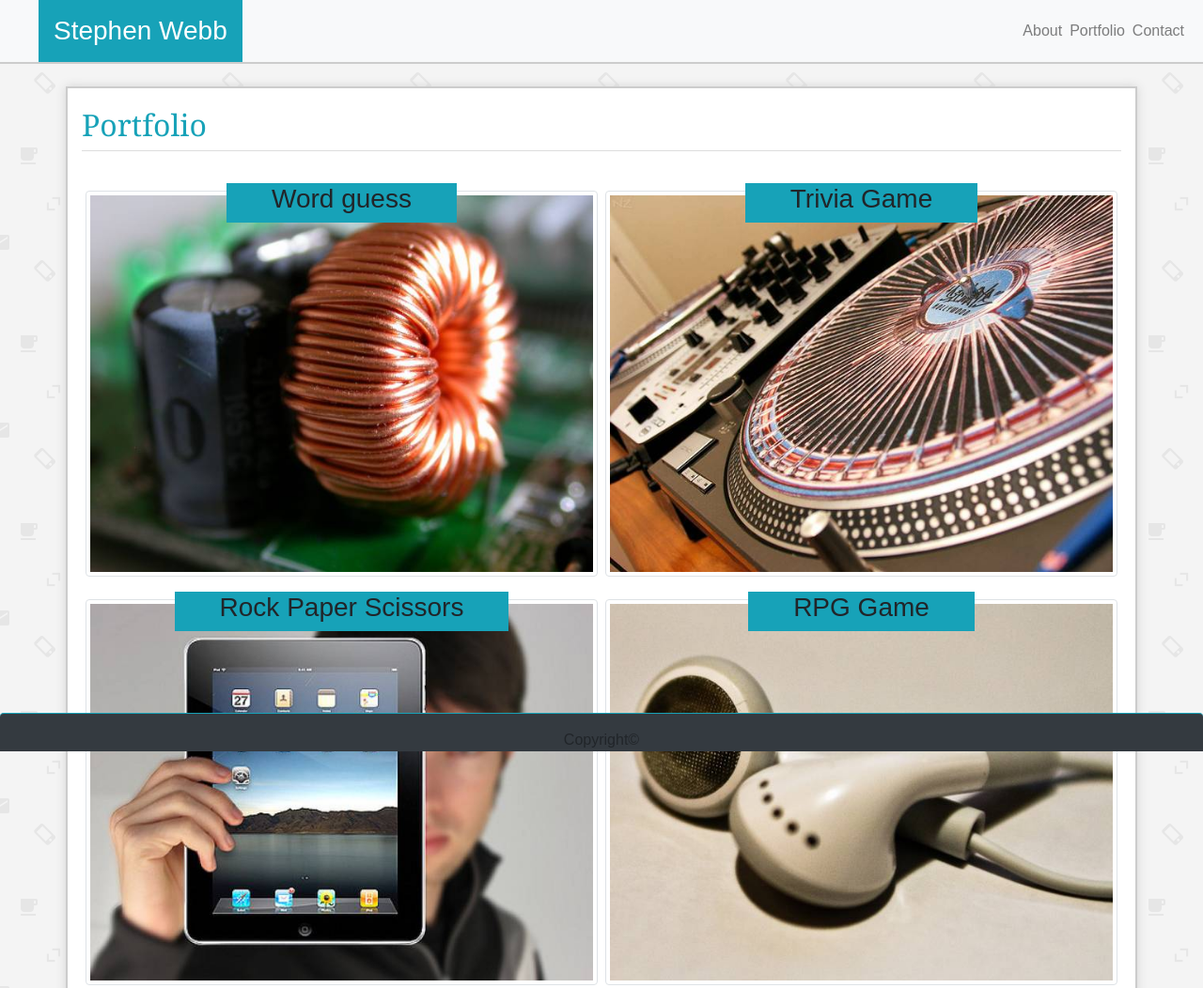
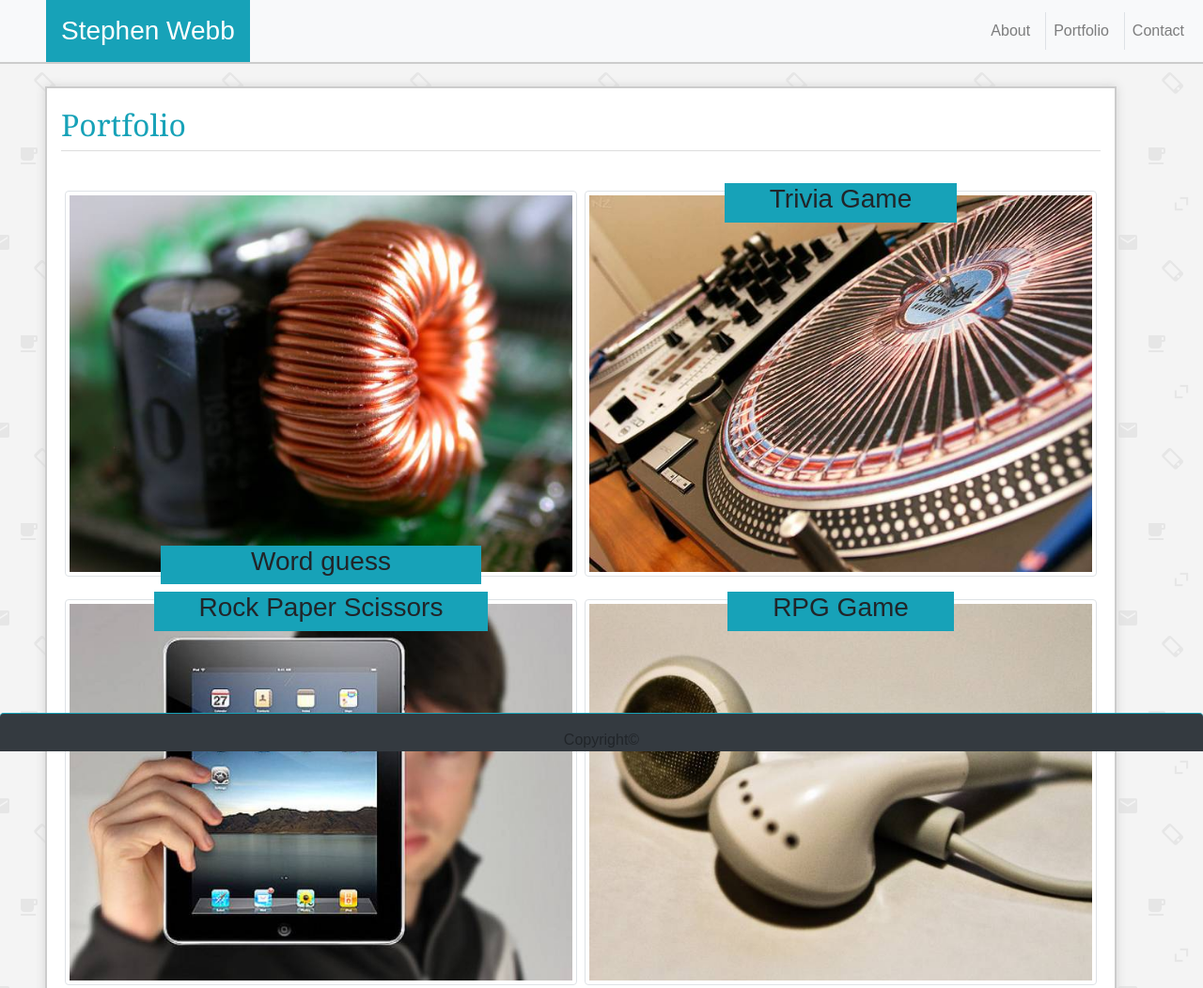
Before and after one commit to stevie2codes/responsive-basic-portfolio, a plain HTML site: page portfolio.html in a window 1280 px wide. Shown: the top 1052 px of the page at 94% size. Drawn offline with nearby package versions, Linux system fonts and the light colour scheme.

Commit message:
adjusted margins on name in header and main content container across all html pages.

```diff
--- a/portfolio.html
+++ b/portfolio.html
@@ -16,34 +16,34 @@
 
 <body>
 
-  <nav class=" d-flex  p-0 flex-wrap navbar navbar-expand-lg navbar-light mb-4 bg-light">
+  <nav class=" d-flex  p-0  m-0 flex-wrap navbar navbar-expand-sm navbar-light mb-4 bg-light">
     <div class="row">
-      <div class="navbar-brand col-xs-4 p-0 ml-2">
+      <div class="navbar-brand col-xs-4 p-0 ml-3">
         <h3 class="bg-info d-sm-inline-flex text-white p-3 ml-5 mb-0">Stephen Webb</h3>
       </div>
     </div>
-    <ul class="navbar-nav ml-auto d-flex flex-row mr-3">
+    <ul class="navbar-nav ml-auto  d-flex flex-row mr-3 ">
       <li class="nav-item">
-        <a class="nav-link p-1" href="index.html">About</a>
+        <a class="nav-link pr-3 border-right" href="index.html">About</a>
       </li>
       <li class="nav-item">
-        <a class="nav-link p-1" href="portfolio.html">Portfolio</a>
+        <a class="nav-link pr-3 border-right" href="portfolio.html">Portfolio</a>
       </li>
       <li class="nav-item">
-        <a class="nav-link p-1" href="contact.html">Contact</a>
+        <a class="nav-link pr-1" href="contact.html">Contact</a>
       </li>
     </ul>
   </nav>
 
-  <div class="container custom mb-4">
+  <div class="container custom mb-4 ml-5">
     <div class="head-about text-info">
       <h2>Portfolio</h2>
     </div>
-    <div class="container">
+    <div class="container mb-3">
       <div class="row">
         <div class="col-sm-6 p-1 position-relative d-flex justify-content-center">
-          <div class="position-absolute bg-info">
-            <h3 class="mx-5">Word guess</h3>
+          <div class="position-absolute bg-info align-self-end">
+            <h3 class="px-sm-5 mx-sm-5">Word guess</h3>
           </div>
           <img src="/assets/images/technics-1.jpg" class="m-2 img-thumbnail" alt="">
         </div>
@@ -72,6 +72,8 @@
           <img src="/assets/images/technics.jpg" class="m-2 img-thumbnail" alt="">
         </div>
       </div>
+    </div>
+  </div>
 
 
 
```
Also changed, not shown: contact.html (+5 -4 lines), index.html (+2 -2 lines).
